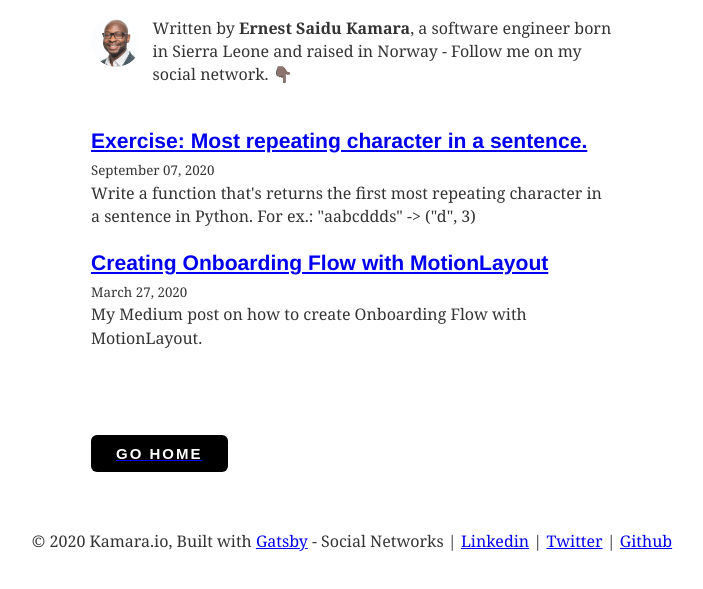
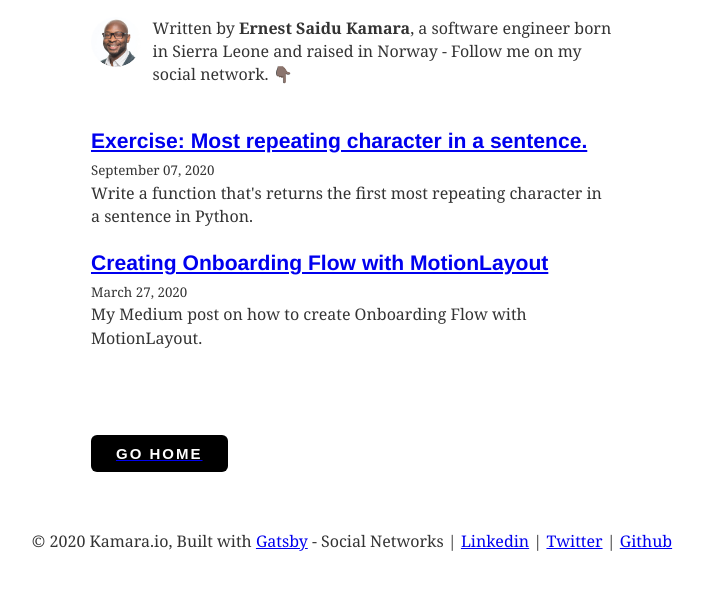
Before and after one commit to ernestkamara/personal-blog, a Gatsby site: page /blog/ in a window 1280 px wide. Shown: the part 111-700 px from the top of the page, without its empty margins (288-991 px from the left). Built offline with nearby package versions, Linux system fonts and the light colour scheme; Gatsby itself is replaced by a stand-in of ours; some packages are replaced by stand-ins of ours.

Commit message:
Update Blog “exercise-most-repeating-character-in-a-sentence”

```diff
--- a/content/blog/exercise-most-repeating-character-in-a-sentence.md
+++ b/content/blog/exercise-most-repeating-character-in-a-sentence.md
@@ -4,7 +4,7 @@ date: 2020-09-07T19:20:36.287Z
 title: 'Exercise: Most repeating character in a sentence.'
 description: >-
   Write a function that's returns the first most repeating character in a
-  sentence in Python. For ex.: "aabcddds" -> ("d", 3)
+  sentence in Python.
 ---
 # Python Mastery with Mosh
 
```
